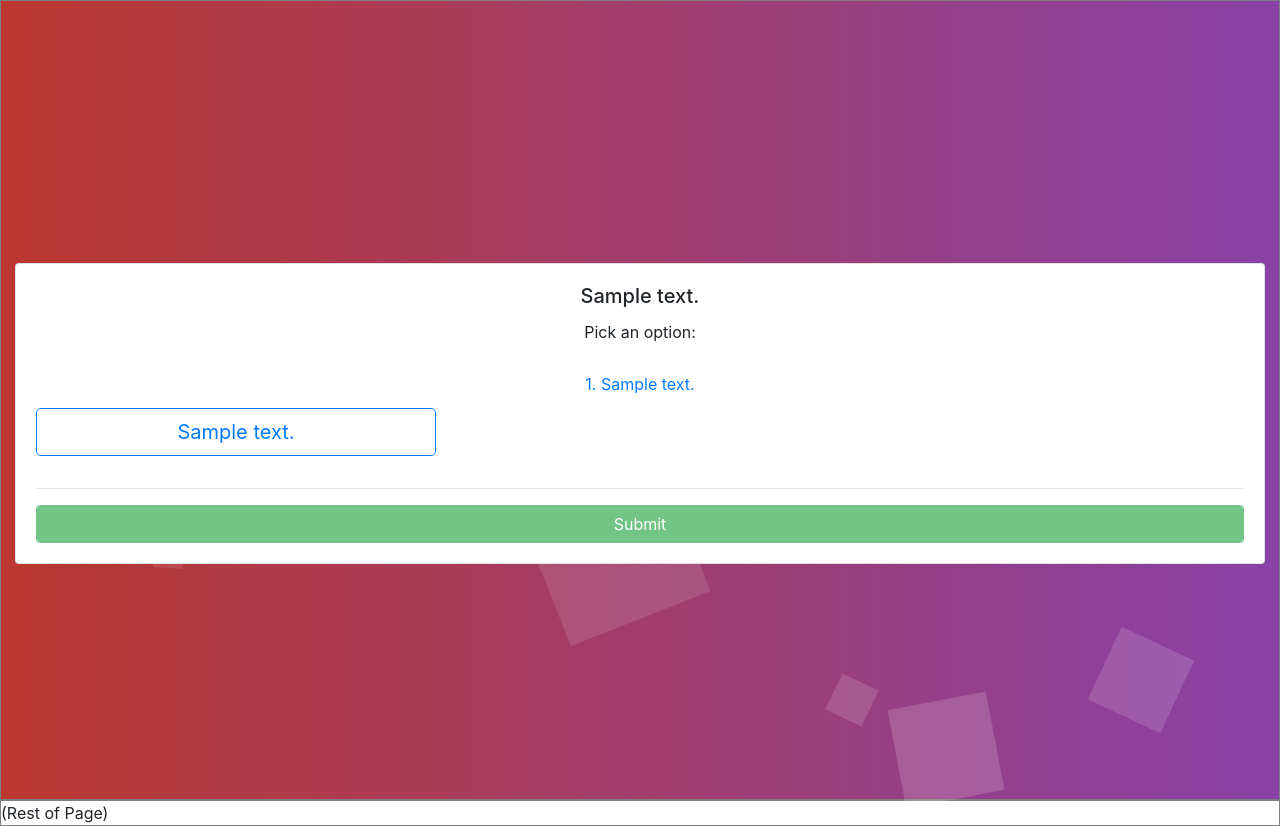
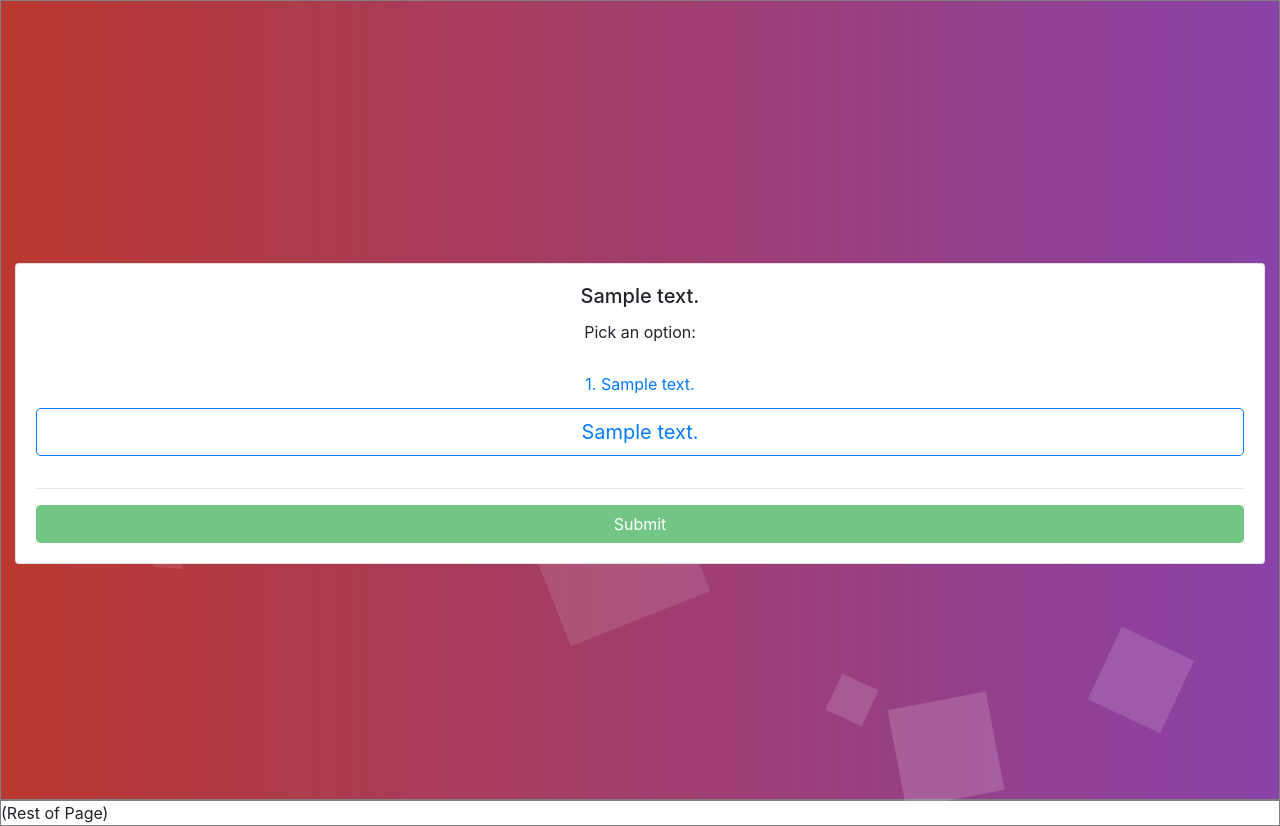
Before and after one commit to MeMeee1/MaliyoQuizApp, a Django app: template quiz/templates/answer_question.html in a window 1280 px wide. Run offline with Django 3.2, Linux system fonts and the light colour scheme; the template is opened without the code that fills it: most values are stand-ins (such as "Sample title", 1, 10 or a date in 2020); form fields are guessed from the names that the template uses; some libraries are stand-ins or nearby versions.

Commit message:
Updated the template

```diff
--- a/quiz/templates/answer_question.html
+++ b/quiz/templates/answer_question.html
@@ -1,7 +1,7 @@
 {% extends "base.html" %} {% block title %}{{ form.title }}{% endblock title %}
 {% block content %}
 <div class="col-12">
-  <div class="card w-80">
+  <div class="card w-100">
     <div class="card-body text-center">
       <h5 class="card-title">{{ question.display_text }}</h5>
       <small id="question-id" hidden>{{ question.pk }}</small>
@@ -22,12 +22,12 @@
       </ul>
       <div class="row align-items-center">
         {% for option in question.options.all %}
-        <div class="col-sm-3  form-group">
+        <div class="col-sm  form-group">
           <button
-            type="radio"
+            type="button"
             name="{{ option.value }}"
             id="{{ option.pk }}"
-            class="btn btn-outline-primary btn-lg btn-option btn-block"
+            class="btn btn-outline-primary btn-lg btn-option btn-block "
             value="{{ option.value }}"
           >
             {{ option.display_text }}
--- a/static/custom.css
+++ b/static/custom.css
@@ -23,6 +23,6 @@
   border: solid 1px gray;
 }
 
-.btn-option{
-    width: 20em;
-}
+/* .btn-option{
+
+} */
```
